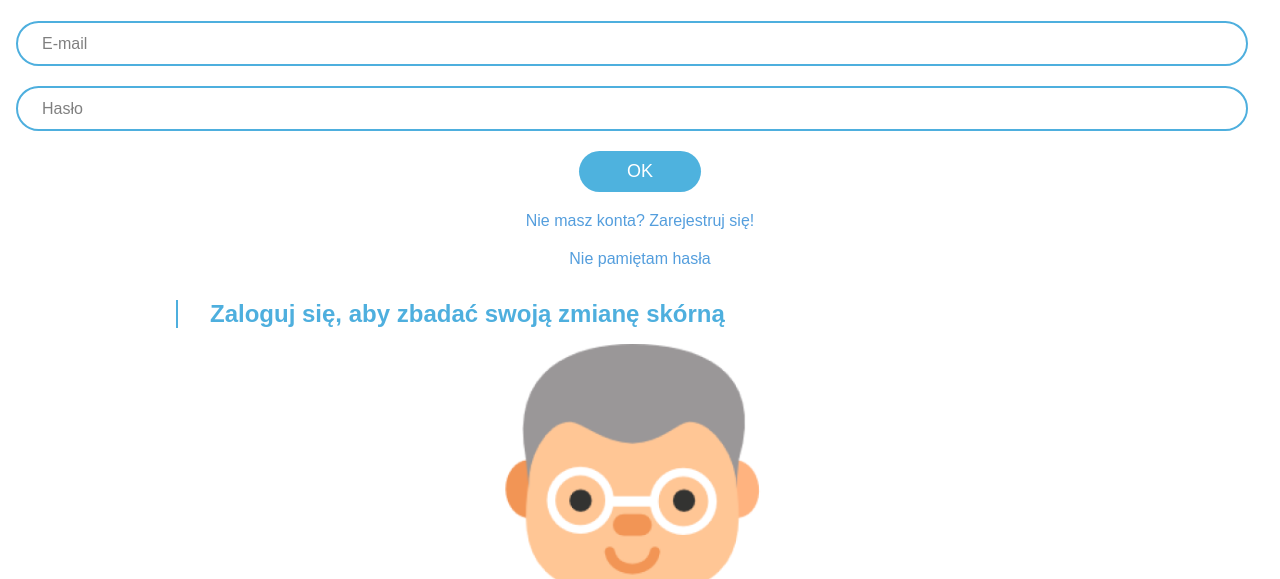
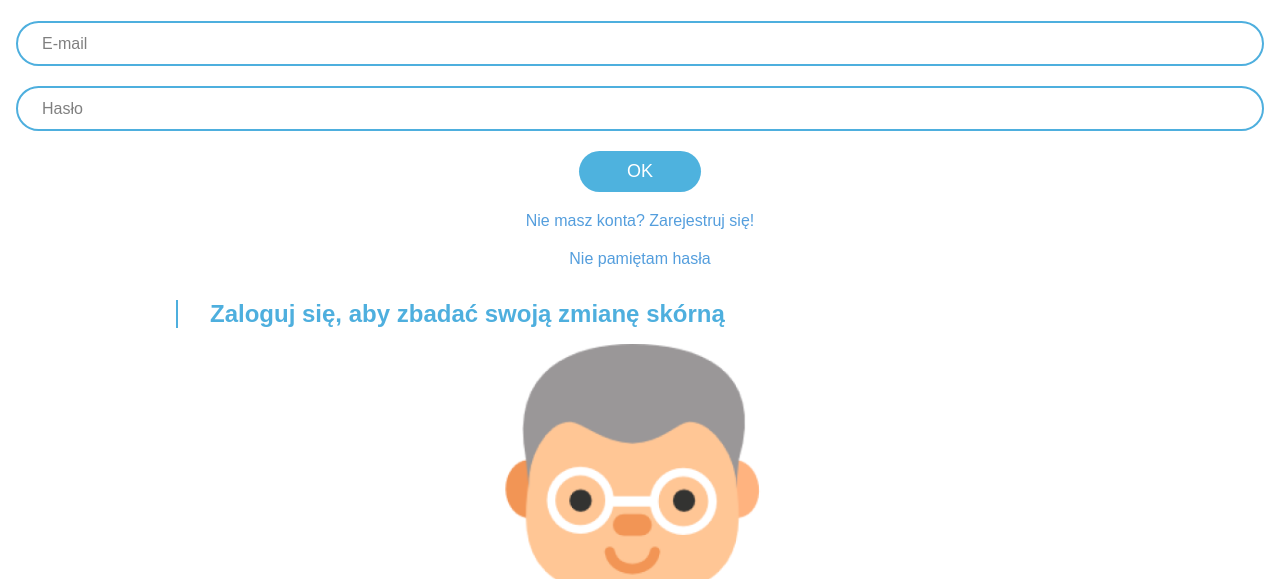
Before and after one commit to jarosik10/czerniak, a website: page login.html in a window 1280 px wide. Shown: the part 221-800 px from the top of the page. Drawn offline with Linux system fonts and the light colour scheme; a web font is replaced by a local one.

Commit message:
Fix input size in login page

```diff
--- a/src/styles/index.scss
+++ b/src/styles/index.scss
@@ -271,7 +271,7 @@ body {
     padding: 11.5px 24px;
     max-height: 45px;
     border-radius: 999px;
-    width: calc(100% - 48px);
+    width: calc(100% - 32px);
     margin: 0 16px;
     color: #5f5f5f;
     outline: none;
```
Also changed, not shown: dist/styles/index.css.
